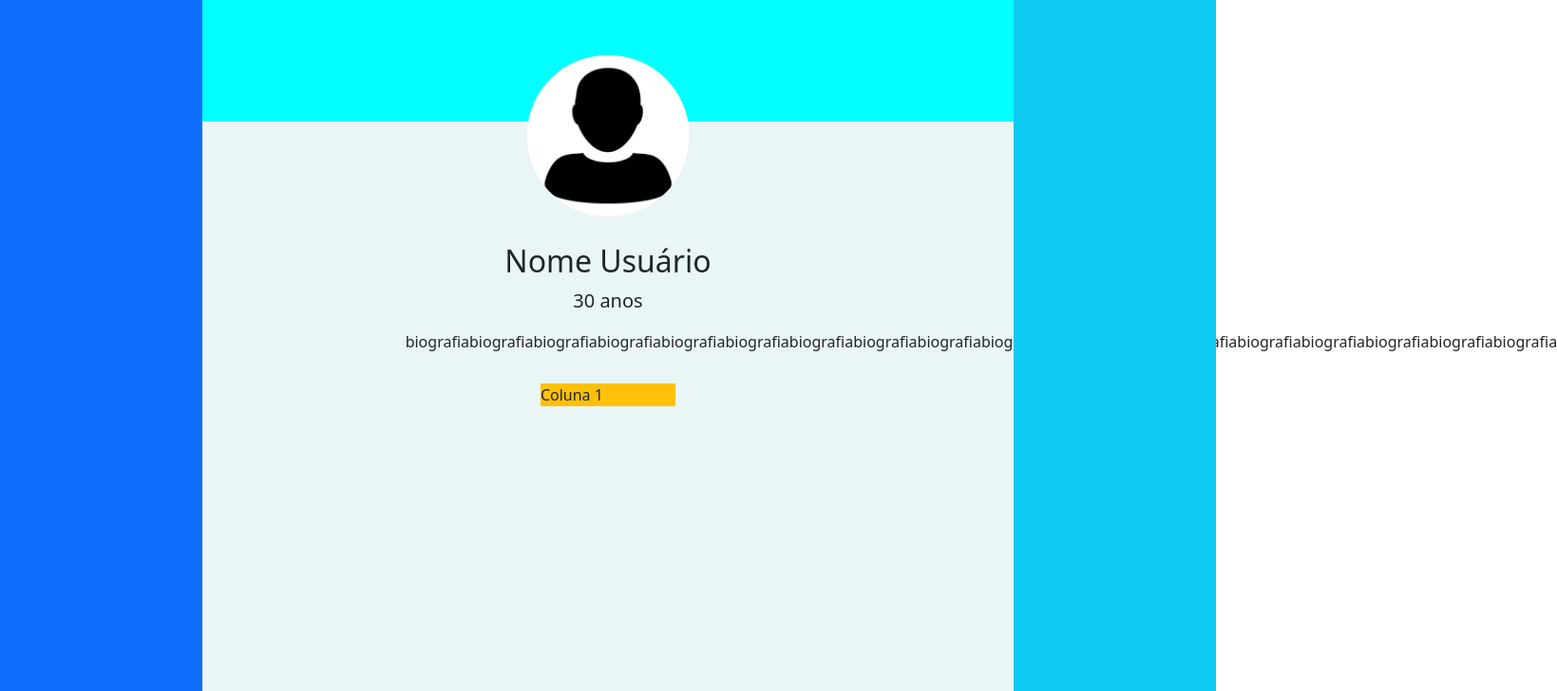
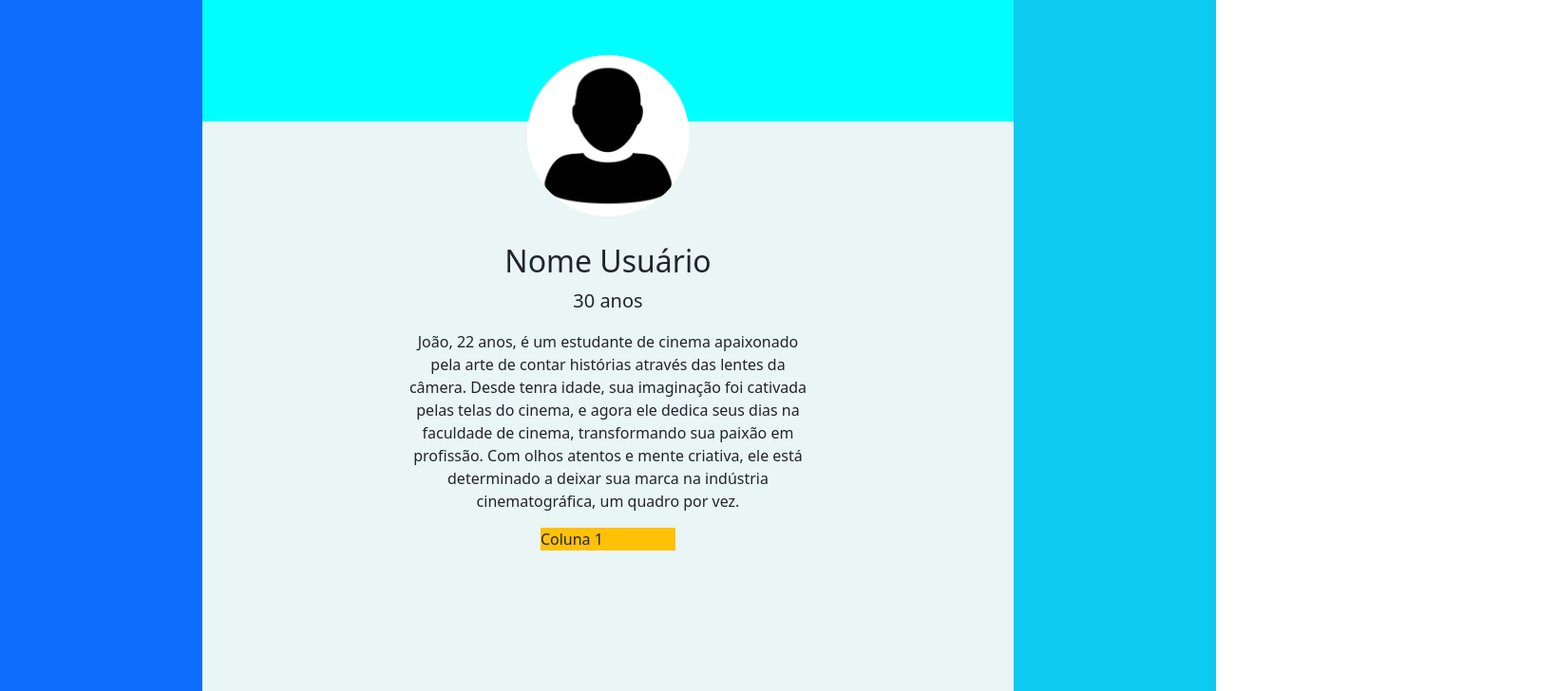
Before and after one commit to briotza/exercicio-sync360, a React (Create React App) app: page / in a window 1280 px wide. Shown: the top 728 px of the page at 95% size, 1639 px wide, since content can reach past the window. Built offline with nearby package versions, Linux system fonts and the light colour scheme.

Commit message:
style: defini estilo para a biografia

```diff
--- a/src/App.css
+++ b/src/App.css
@@ -29,4 +29,6 @@
 
 .bio {
     max-width: 500px;
+    margin: 0 auto;
+    word-wrap: break-word;
 }
--- a/src/Profile.js
+++ b/src/Profile.js
@@ -12,7 +12,7 @@ function Profile({ profile }) {
                 <div className='card-body text-center'>
                     <h2>Nome Usuário</h2>
                     <p className='lead'>30 anos</p>
-                    <p>biografiabiografiabiografiabiografiabiografiabiografiabiografiabiografiabiografiabiografiabiografiabiografiabiografiabiografiabiografiabiografiabiografiabiografia</p>
+                    <p className='bio'>João, 22 anos, é um estudante de cinema apaixonado pela arte de contar histórias através das lentes da câmera. Desde tenra idade, sua imaginação foi cativada pelas telas do cinema, e agora ele dedica seus dias na faculdade de cinema, transformando sua paixão em profissão. Com olhos atentos e mente criativa, ele está determinado a deixar sua marca na indústria cinematográfica, um quadro por vez.</p>
                 </div>
             </div>
             <div className='col-md-2 bg-warning mt-3'>
```
